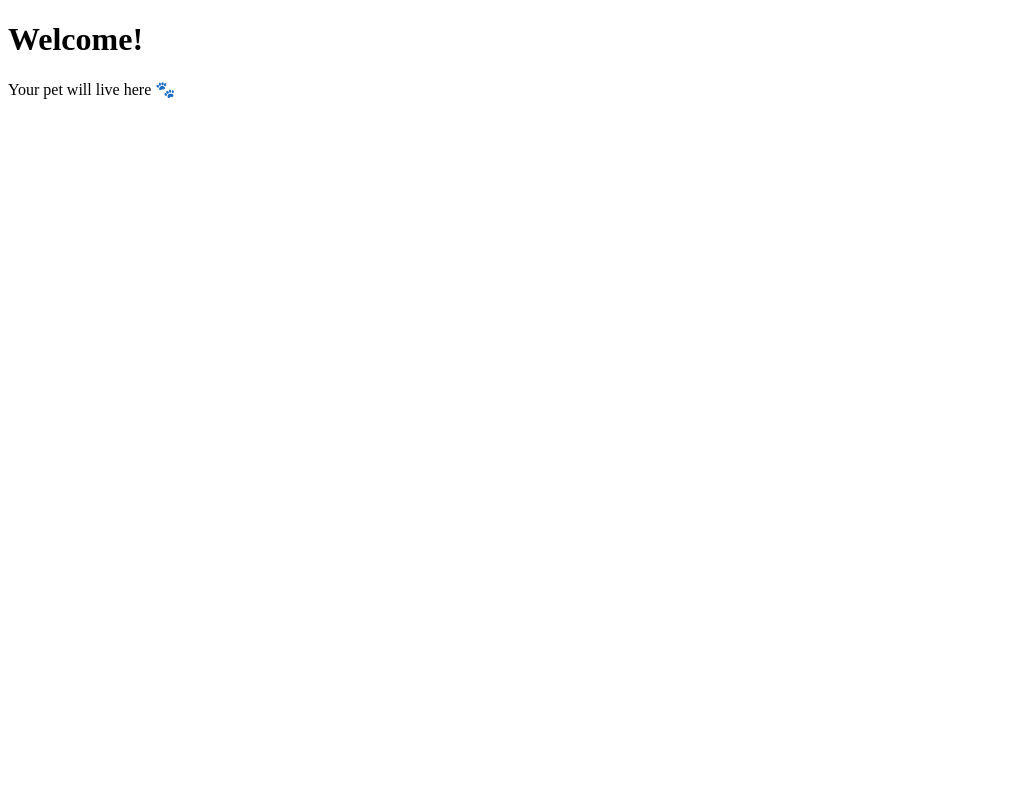
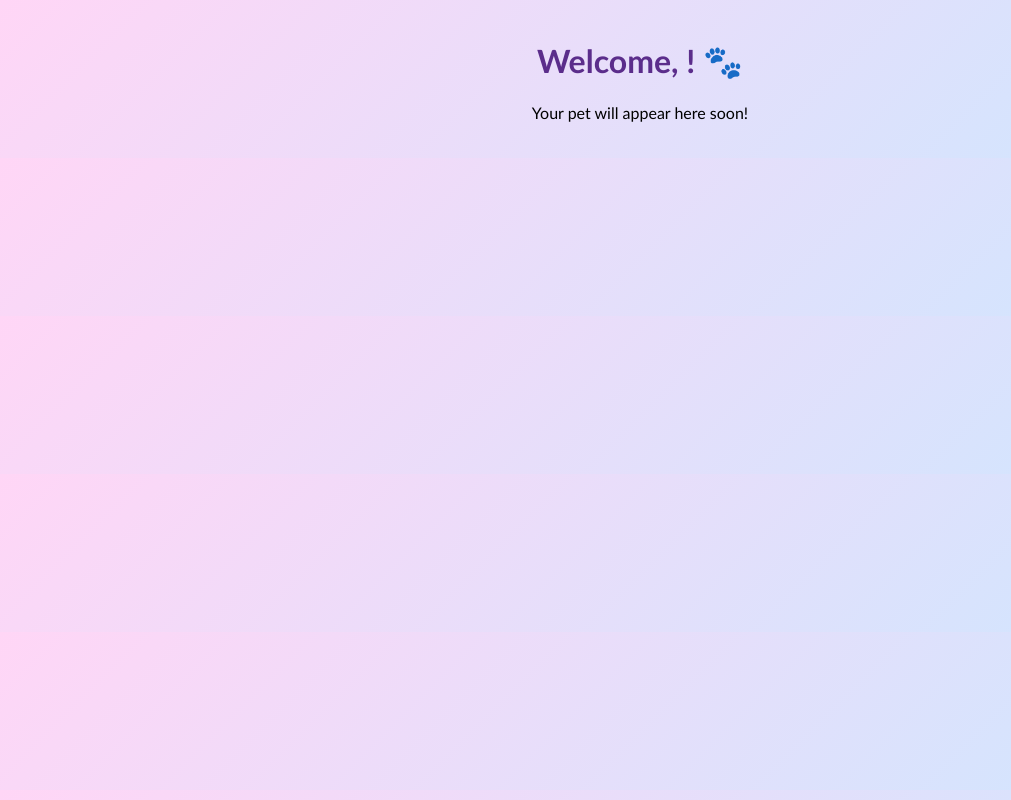
Before and after one commit to Fabella78/Learning-Companion, a plain HTML site: page home.html in a window 1280 px wide. Shown: the whole page, without its empty margins (0-1011 px from the left). Drawn offline with Linux system fonts and the light colour scheme.

Commit message:
Enhance home.html with metadata and user display

```diff
--- a/home.html
+++ b/home.html
@@ -1,12 +1,16 @@
 <!DOCTYPE html>
-<html>
+<html lang="en">
 <head>
-  <title>My Pet</title>
+  <meta charset="UTF-8">
+  <title>My Pet Home</title>
+  <link rel="stylesheet" href="style.css">
+  <script src="script.js"></script>
 </head>
 <body>
 
-<h1>Welcome!</h1>
-<p>Your pet will live here 🐾</p>
+<h1>Welcome, <span id="userDisplay"></span>! 🐾</h1>
+
+<p>Your pet will appear here soon!</p>
 
 </body>
 </html>
```
